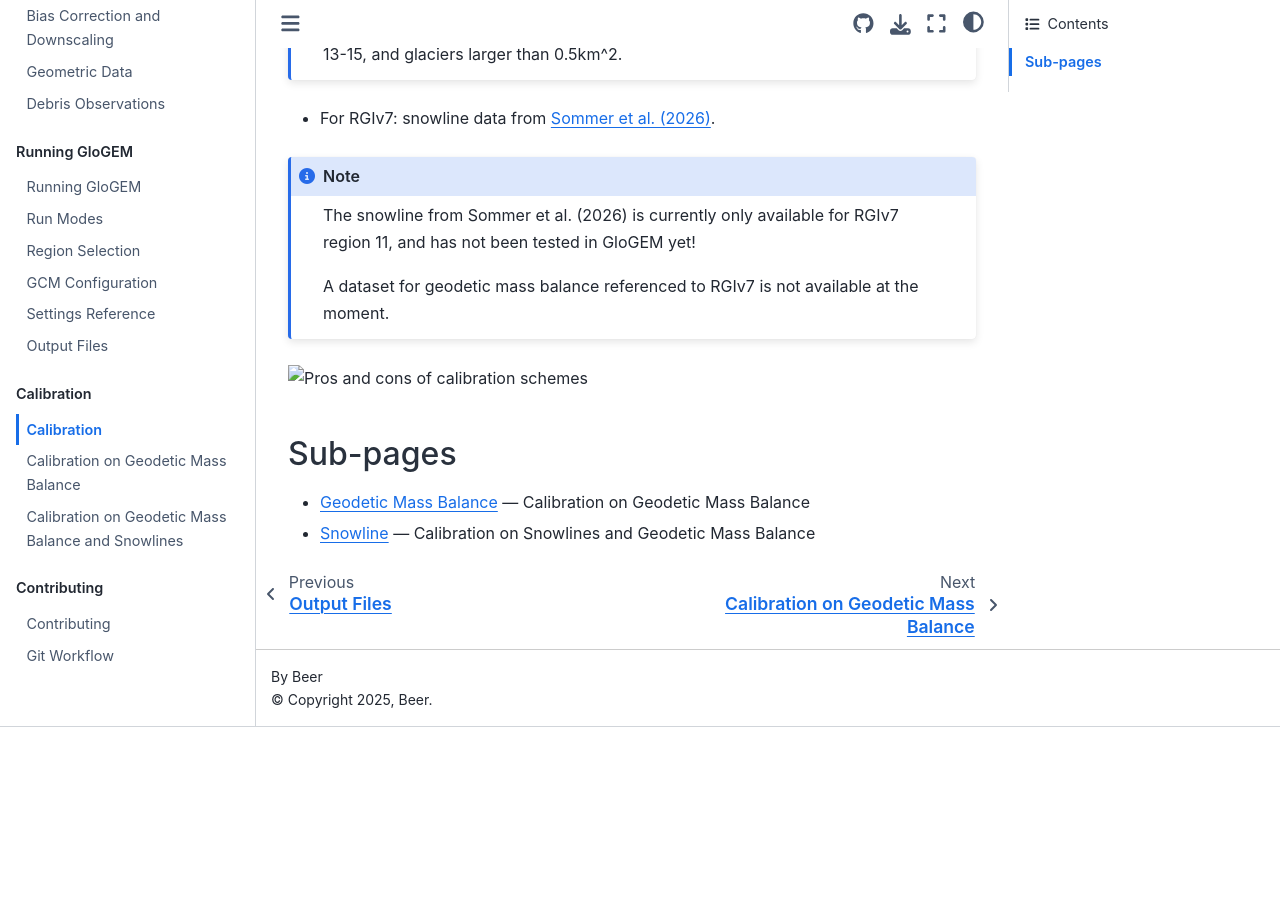
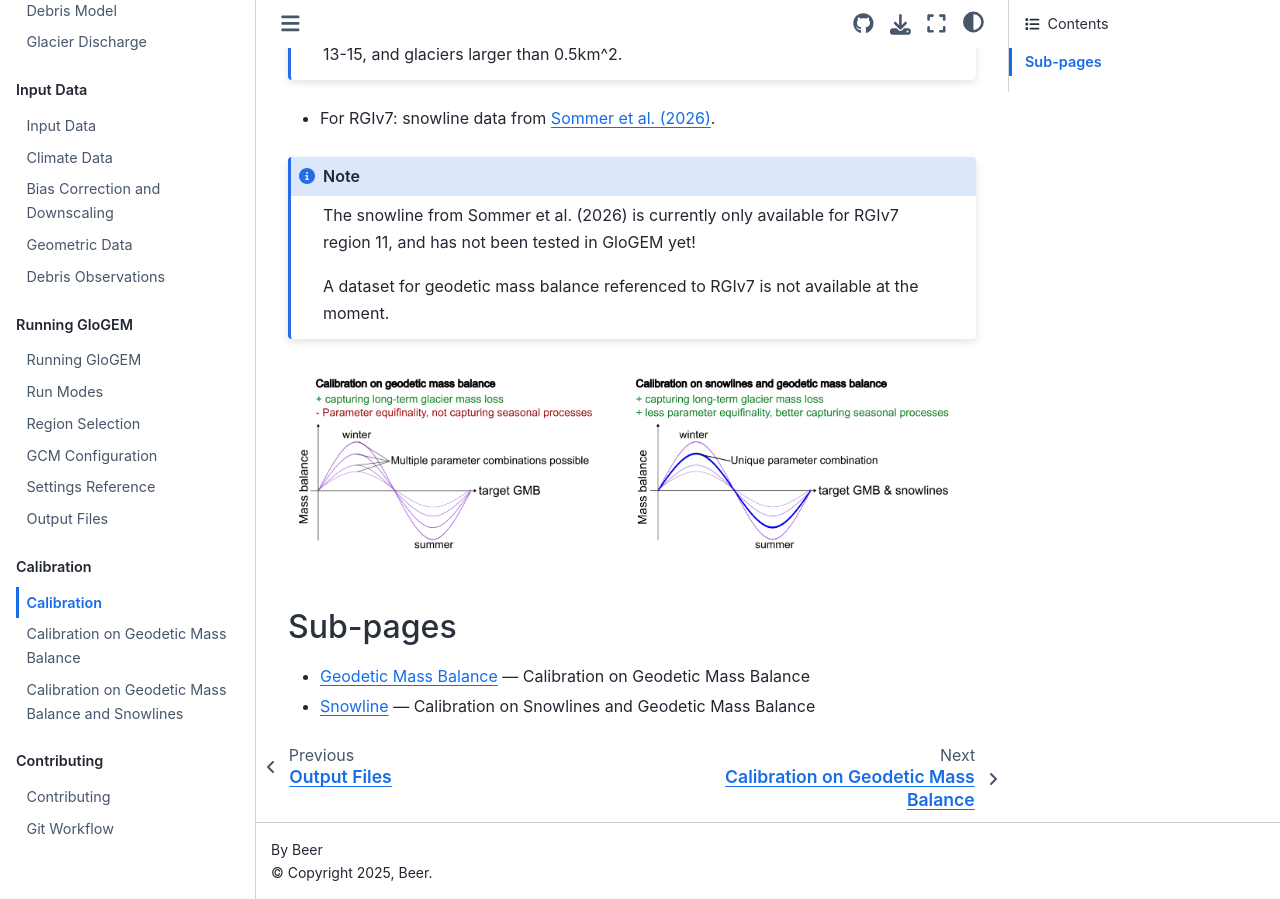
Before and after one commit to eth-vaw-glaciology/GloGEM-doc-temp, a Sphinx documentation site: the page built from docs/source/calibration/index.md, in a window 1280 px wide and 900 px high, scrolled down 525 px. Built offline with Sphinx 7.4.7 and the Sphinx Book theme 1.1.4, drawn with Linux system fonts in a browser that asks for light colours; before the commit the page ends 1252 px from its top, so only the background shows below that.

Commit message:
fix: correct image path for calibration schemes in documentation

````diff
--- a/docs/source/calibration/index.md
+++ b/docs/source/calibration/index.md
@@ -18,7 +18,7 @@ The snowline from Sommer et al. (2026) is currently only available for RGIv7 reg
 A dataset for geodetic mass balance referenced to RGIv7 is not available at the moment.
 ```
 
-![Pros and cons of calibration schemes](../../images/calibration_schemes_glogem_doc.png)
+![Pros and cons of calibration schemes](../images/calibration_schemes_glogem_doc.png)
 
 
 ## Sub-pages
````
